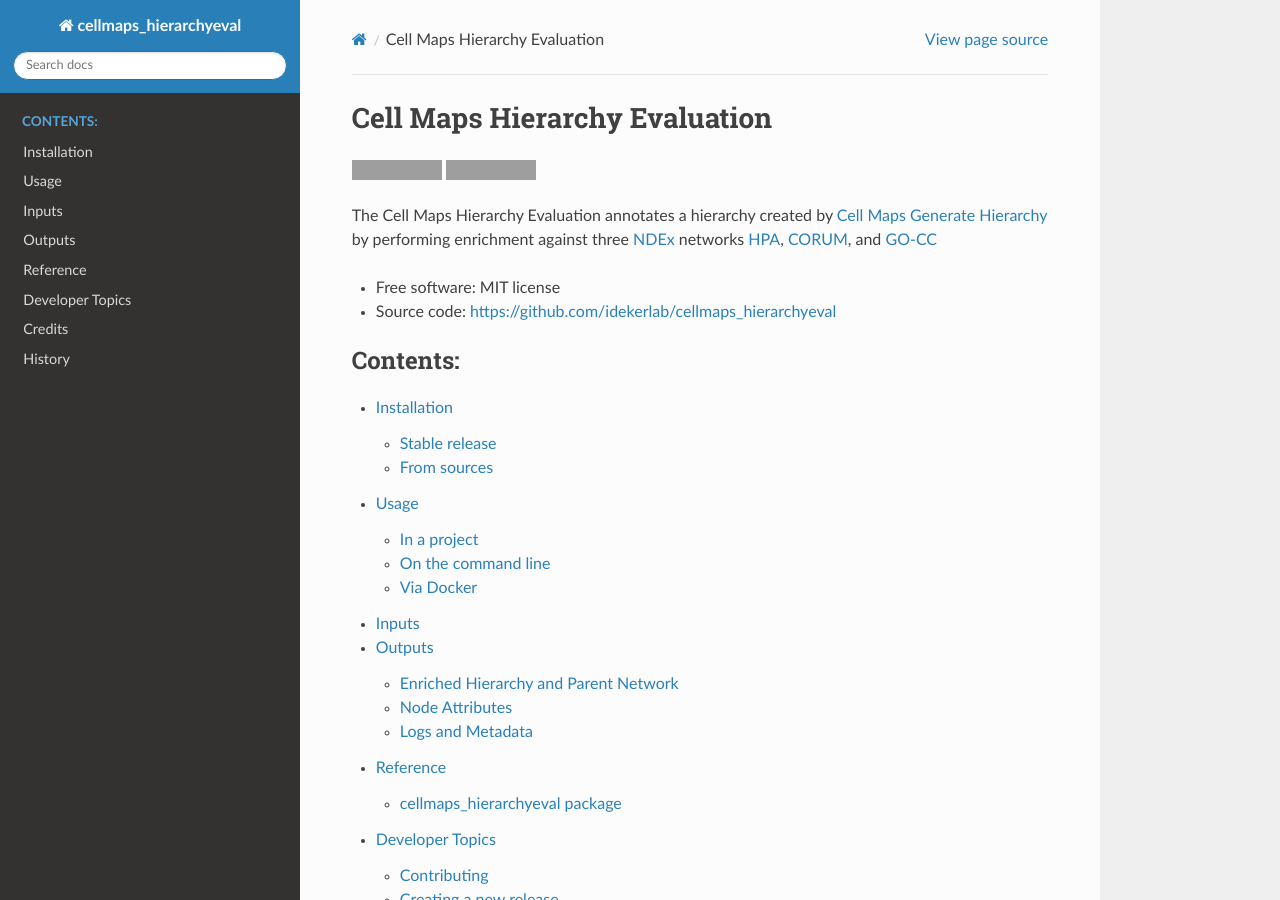
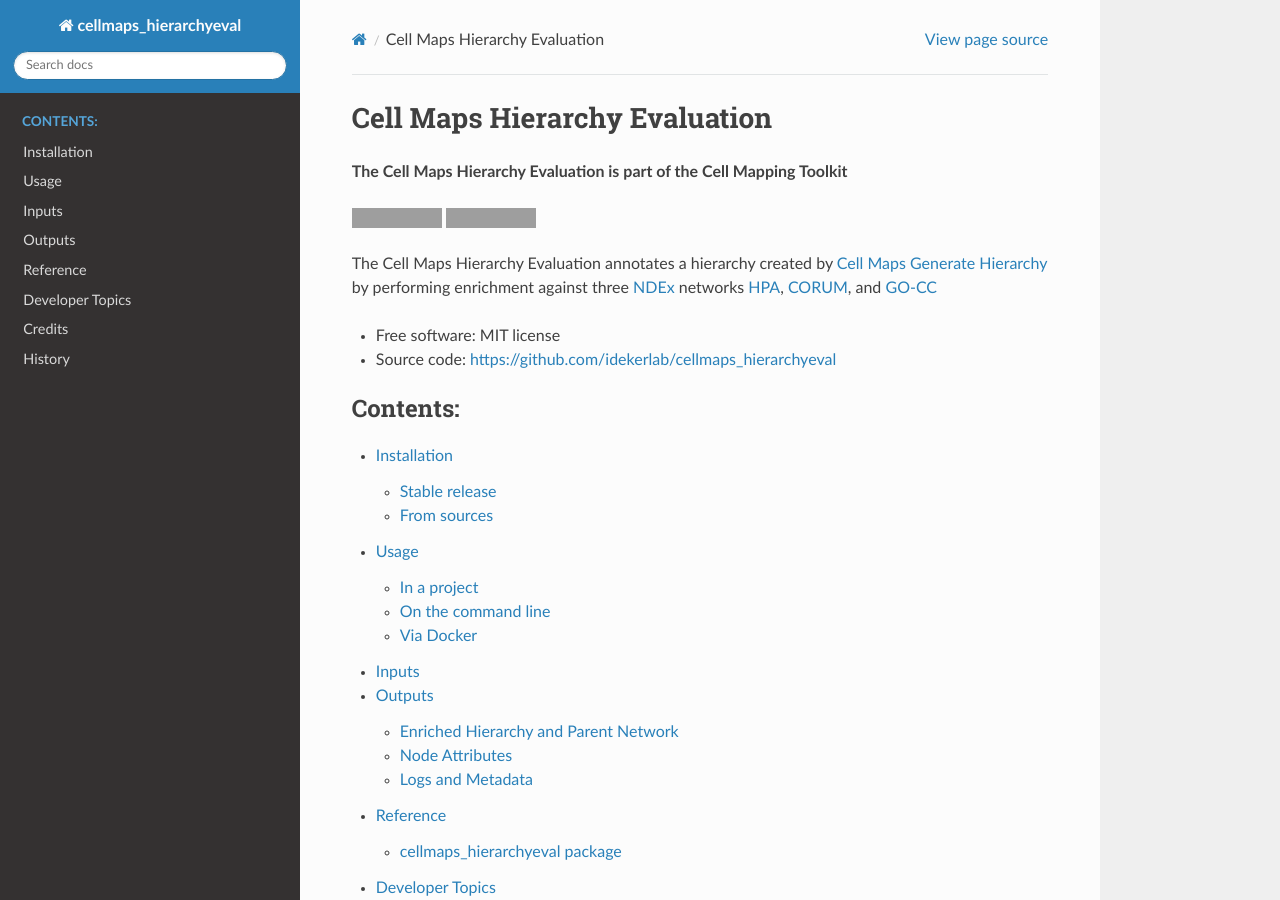
Before and after one commit to wadeschulz/cellmaps_hierarchyeval_experimental, a Sphinx documentation site: the page built from docs/index.rst, in a window 1280 px wide and 900 px high. Built offline with Sphinx 7.4.7 and the Read the Docs theme 3.1.0, drawn with Linux system fonts in a browser that asks for light colours; grey boxes are pictures that could not be loaded.

Commit message:
Update docs

```diff
--- a/README.rst
+++ b/README.rst
@@ -1,7 +1,7 @@
 ===============================
 Cell Maps Hierarchy Evaluation
 ===============================
-
+The Cell Maps Hierarchy Evaluation is part of the Cell Mapping Toolkit
 
 .. image:: https://img.shields.io/pypi/v/cellmaps_hierarchyeval.svg
         :target: https://pypi.python.org/pypi/cellmaps_hierarchyeval
--- a/docs/index.rst
+++ b/docs/index.rst
@@ -1,6 +1,6 @@
 Cell Maps Hierarchy Evaluation
 ================================================================
-
+**The Cell Maps Hierarchy Evaluation is part of the Cell Mapping Toolkit**
 
 .. image:: https://img.shields.io/pypi/v/cellmaps_hierarchyeval.svg
         :target: https://pypi.python.org/pypi/cellmaps_hierarchyeval
```
